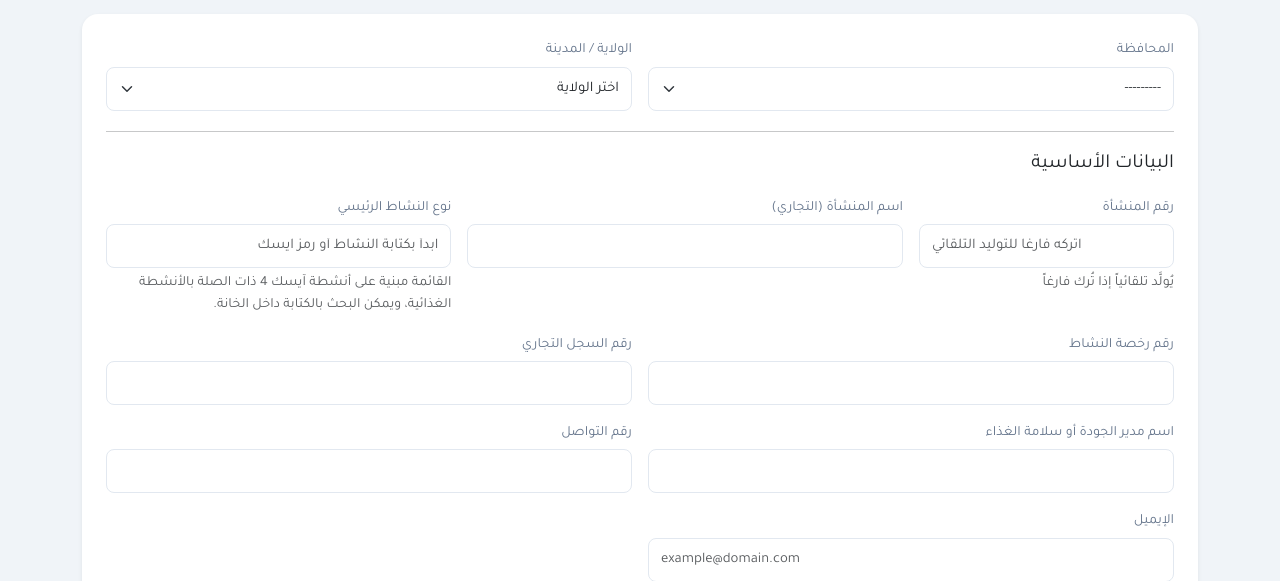
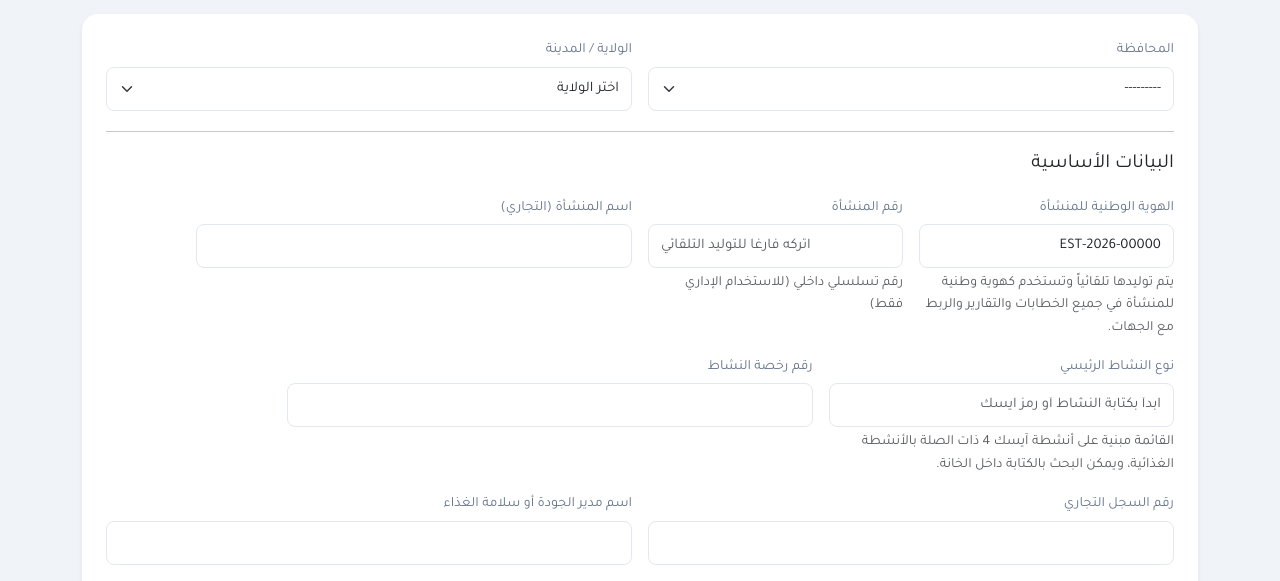
Before and after one commit to majidalaamri85-cmd/final-food-safety, a Django app: page /establishments/new/ in a window 1280 px wide. Shown: the part 184-765 px from the top of the page. Run offline with Django 5.2, Linux system fonts and the light colour scheme; a user stored in the database is signed in; data that the repository does not hold is empty.

Commit message:
اعتماد الرقم المرجعي كهوية وطنية للمنشأة في جميع القوالب والتقارير

```diff
--- a/inspections/templates/inspections/establishment_form.html
+++ b/inspections/templates/inspections/establishment_form.html
@@ -30,9 +30,14 @@
         <div class="col-12"><h5 class="mb-1">البيانات الأساسية</h5></div>
 
         <div class="col-md-3">
+          <label class="form-label">الهوية الوطنية للمنشأة</label>
+          <input type="text" class="form-control" value="{{ form.instance.reference_no }}" readonly>
+          <div class="form-text">يتم توليدها تلقائياً وتستخدم كهوية وطنية للمنشأة في جميع الخطابات والتقارير والربط مع الجهات.</div>
+        </div>
+        <div class="col-md-3">
           <label class="form-label">{{ form.establishment_no.label }}</label>
           {{ form.establishment_no }}
-          <div class="form-text">يُولَّد تلقائياً إذا تُرك فارغاً</div>
+          <div class="form-text">رقم تسلسلي داخلي (للاستخدام الإداري فقط)</div>
           {% if form.establishment_no.errors %}<div class="text-danger small">{{ form.establishment_no.errors }}</div>{% endif %}
         </div>
         <div class="col-md-5">
--- a/inspections/templates/inspections/establishment_list.html
+++ b/inspections/templates/inspections/establishment_list.html
@@ -61,7 +61,7 @@
     <table class="table table-hover mb-0">
       <thead>
         <tr>
-          <th><i class="fa-solid fa-hashtag fa-xs me-1"></i>رقم المنشأة</th>
+          <th><i class="fa-solid fa-fingerprint fa-xs me-1"></i>الهوية الوطنية للمنشأة</th>
           <th><i class="fa-solid fa-store fa-xs me-1"></i>الاسم التجاري</th>
           <th><i class="fa-solid fa-industry fa-xs me-1"></i>النشاط</th>
           <th><i class="fa-solid fa-map fa-xs me-1"></i>المحافظة</th>
@@ -73,10 +73,10 @@
       <tbody>
         {% for e in establishments %}
         <tr>
-          <td><span class="badge rounded-pill bg-secondary-subtle text-secondary border">{{ e.establishment_no|arabic_digits }}</span></td>
+          <td><span class="badge rounded-pill bg-primary-subtle text-primary border">{{ e.reference_no }}</span></td>
           <td>
             <div class="fw-semibold">{{ e.commercial_name }}</div>
-            <div class="small text-muted">مرجع: {{ e.reference_no }}</div>
+            <div class="small text-muted">رقم المنشأة: {{ e.establishment_no|arabic_digits }}</div>
             <div class="small text-muted">رخصة: {{ e.license_no }}</div>
           </td>
           <td><span class="text-muted small">{{ e.activity_type }}</span></td>
--- a/inspections/templates/inspections/evaluation_list.html
+++ b/inspections/templates/inspections/evaluation_list.html
@@ -89,7 +89,7 @@
             <td>
               <div class="fw-semibold">{{ e.establishment }}</div>
               <div class="small text-muted"><i class="fa-solid fa-barcode fa-xs me-1"></i>مرجع التقرير: {{ e.report_reference_no }}</div>
-              <div class="small text-muted"><i class="fa-solid fa-fingerprint fa-xs me-1"></i>مرجع المنشأة: {{ e.establishment.reference_no }}</div>
+              <div class="small text-muted"><i class="fa-solid fa-fingerprint fa-xs me-1"></i>الهوية الوطنية للمنشأة: {{ e.establishment.reference_no }}</div>
               <div class="small text-muted"><i class="fa-solid fa-hashtag fa-xs me-1"></i>{{ e.establishment.license_no }}</div>
             </td>
             <td>
--- a/inspections/templates/inspections/evaluation_pdf_official.html
+++ b/inspections/templates/inspections/evaluation_pdf_official.html
@@ -552,7 +552,7 @@
               <td>
                 <table class="field-row">
                   <tr>
-                    <td class="field-value">{{ evaluation.establishment.reference_no }}</td>
+                    <td class="field-value">{{ evaluation.establishment.reference_no }} (الهوية الوطنية للمنشأة)</td>
                     <td class="field-label">{{ 'رقم مرجع المنشأة:'|arabic_pdf }}</td>
                   </tr>
                 </table>
```
Also changed, not shown: inspections/templates/inspections/evaluation_update.html (+4 -4 lines).
